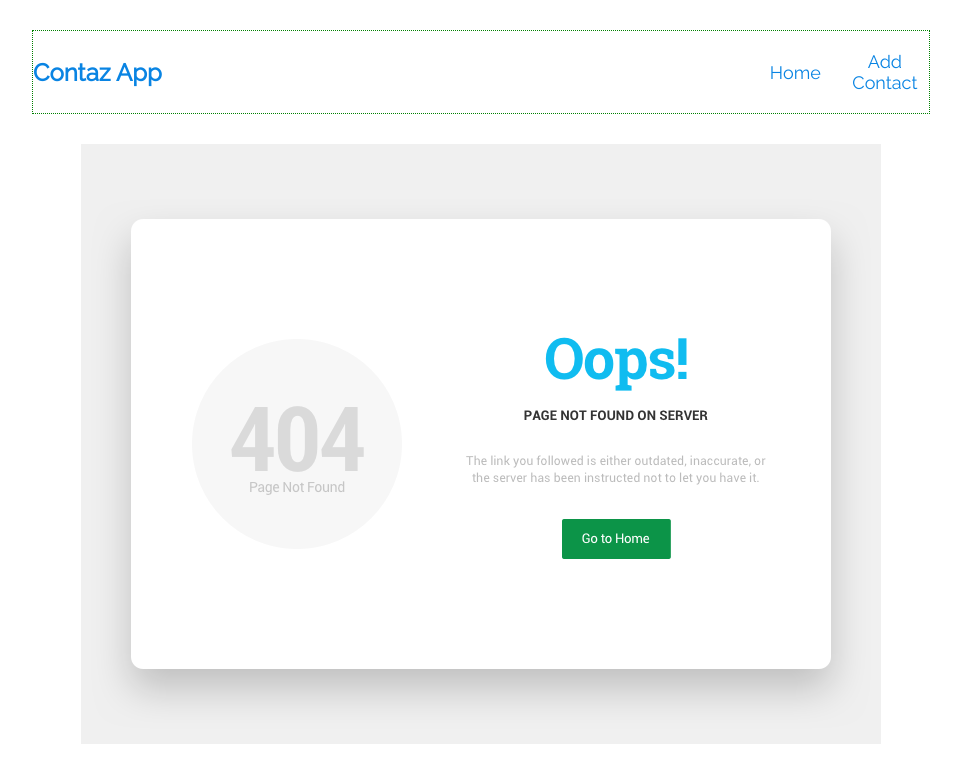
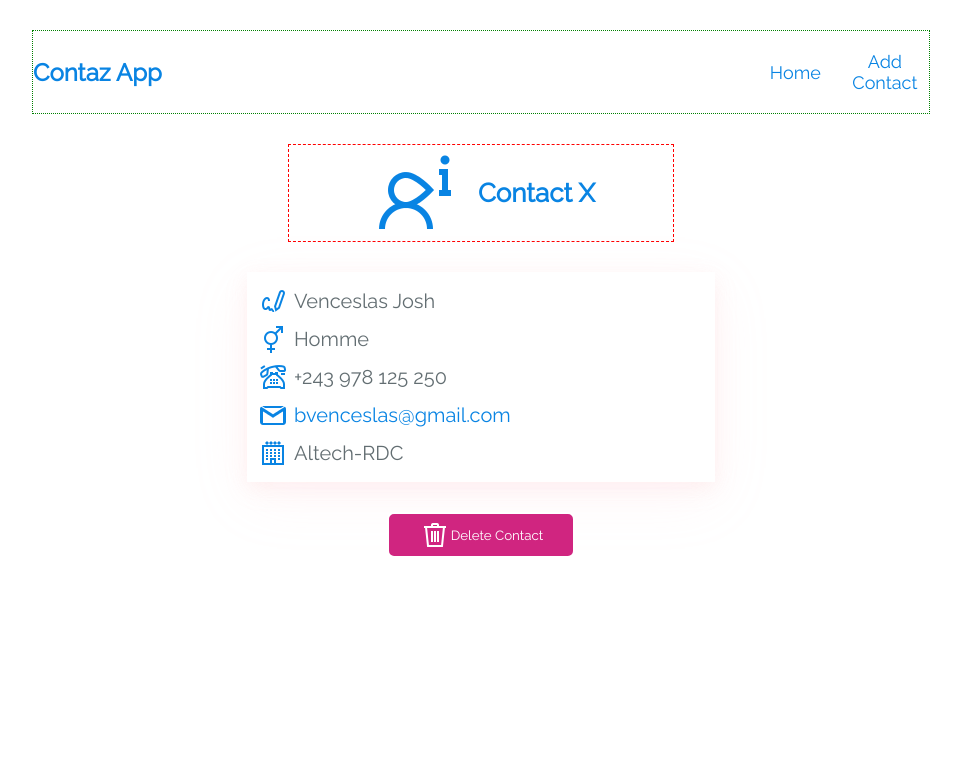
Before and after one commit to bvenceslas/contaz, a React (Create React App) app: page /contacts/1 in a window 1280 px wide. Shown: the top 782 px of the page, without its empty margins (159-1120 px from the left). Built offline with nearby package versions, Linux system fonts and the light colour scheme; data requests are answered from the project's data file.

Commit message:
fetch one contact details

```diff
--- a/src/App.js
+++ b/src/App.js
@@ -15,7 +15,7 @@ function App() {
             <Routes>
               <Route exact path="/" element={<Home />} />
               <Route exact path="/add-contact" element={<CreateContact />} />
-              <Route exact path="/contact/:id" element={<ContactDetails />} />
+              <Route exact path="/contacts/:id" element={<ContactDetails />} />
               <Route exact path='*' element={<NotFound />} />
             </Routes>
           </div>
--- a/src/components/ContactDetails/ContactDetails.jsx
+++ b/src/components/ContactDetails/ContactDetails.jsx
@@ -1,3 +1,5 @@
+import { useEffect, useState } from 'react';
+import { useParams, useNavigate } from 'react-router-dom';
 import './index.css';
 import contactInfo from '../../assets/contact-info.png';
 import name from '../../assets/name.png';
@@ -8,6 +10,39 @@ import phoneNumber from '../../assets/phone-number.png';
 import factory from '../../assets/work.png';
 
 const ContactDetails = () => {
+
+    const [contact, setContact] = useState(null);
+    const [loading, setLoading] = useState(true);
+    const [error, setError] = useState(null);
+
+    // set the param id
+    const { id } = useParams();
+    const navigate = useNavigate();
+    const contactsURL = 'http://localhost:7000/contacts/'+ id;
+
+    useEffect(() => {
+        fetch(contactsURL)
+            .then(response => {
+                if(!response.ok){
+                    setContact(null);
+                    throw new Error('Cannot fetch contacts from this url');
+                }else{
+                    return response.json()
+                }
+            })
+            .then(data => {
+                setLoading(false);
+                setError(null);
+                setContact(data);
+                console.log(`data >>`, data)
+            })
+            .catch(err => {
+                setLoading(false);
+                setError(err.message);
+            })
+    }, [contactsURL]);
+
+
     return (
         <div className="contact-details">
             <div className="contact-info-header">
@@ -15,30 +50,55 @@ const ContactDetails = () => {
                 <h2>Contact X</h2>
             </div>
 
+            { // if the data are loading
+                loading && <div style={{
+                                color: '#0984e3',
+                                fontSize: '1.5rem',
+                                fontWeight: 'bold',
+                                marginTop: '50px'
+                            }}
+                            >
+                                Loading ...
+                            </div>
+            }
+            { // if there is any error
+                error && <div style={{
+                                color: '#d02580',
+                                fontSize: '1.5rem',
+                                fontWeight: 'bold',
+                                marginTop: '50px'
+                            }}
+                            >
+                                { error }
+                            </div>
+            }
+            {   // if the data is ready
+                contact &&  (
                     <div className="contact-wrapper">
                         <div className="contact">
                             <div className="name">
                                 <img src={name} alt="contact name" />
-                    <p>Venceslas Josh</p>
+                                <p>{`${contact.firstname} ${contact.lastname}`}</p>
                             </div>
                             <div className="gender">
                                 <img src={gender} alt="contact gender" />
-                    <p>Homme</p>
+                                <p>{contact.gender}</p>
                             </div>
                             <div className="phone-number">
                                 <img src={phoneNumber} alt="contact phone number" />
-                    <p>+243 978 125 250</p>
+                                <p>{contact.phone}</p>
                             </div>
                             <div className="email">
                                 <img src={email} alt="contact email" />
-                    <p>bvenceslas@gmail.com</p>
+                                <p>{contact.email}</p>
                             </div>
                             <div className="factory">
                                 <img src={factory} alt="contact factory" />
-                    <p>Altech-RDC</p>
+                                <p>{contact.factory}</p>
+                            </div>
                         </div>
 
-            </div>
+
 
                         <div className="delete-btn">
                             <button>
@@ -47,8 +107,10 @@ const ContactDetails = () => {
                             </button>
                         </div>
                     </div>
-
-    </div> );
+                )
+            }
+        </div>
+    )
 }
 
 export default ContactDetails;
--- a/src/components/Home/Home.jsx
+++ b/src/components/Home/Home.jsx
@@ -6,6 +6,7 @@ import gender from '../../assets/gender.png';
 import email from '../../assets/email.png';
 import phoneNumber from '../../assets/phone-number.png';
 import factory from '../../assets/work.png';
+import { Link } from 'react-router-dom';
 
 const Home = () => {
 
@@ -68,12 +69,11 @@ const Home = () => {
                         { error }
                     </div>
             }
-
             {   // if the data is ready
                 contacts &&
                     contacts.map(contact => (
                         <div className="contact-list" key={contact.id}>
-                            <div className="contact" >
+                                <Link className="contact" to={`/contacts/${contact.id}`}>
                                     <div className="name">
                                         <img src={name} alt="contact name" />
                                         <p>{`${contact.firstname} ${contact.lastname}`}</p>
@@ -94,7 +94,7 @@ const Home = () => {
                                         <img src={factory} alt="contact factory" />
                                         <p>{contact.factory}</p>
                                     </div>
-                            </div>
+                                </Link>
                         </div>
                     ))
             }
--- a/src/components/Home/index.css
+++ b/src/components/Home/index.css
@@ -26,6 +26,7 @@
 }
 
 .contact {
+    text-decoration: none;
     width: 35%;
     margin: 30px auto;
     padding: 10px;
```
Lines whose indentation alone changed are shown as unchanged.
